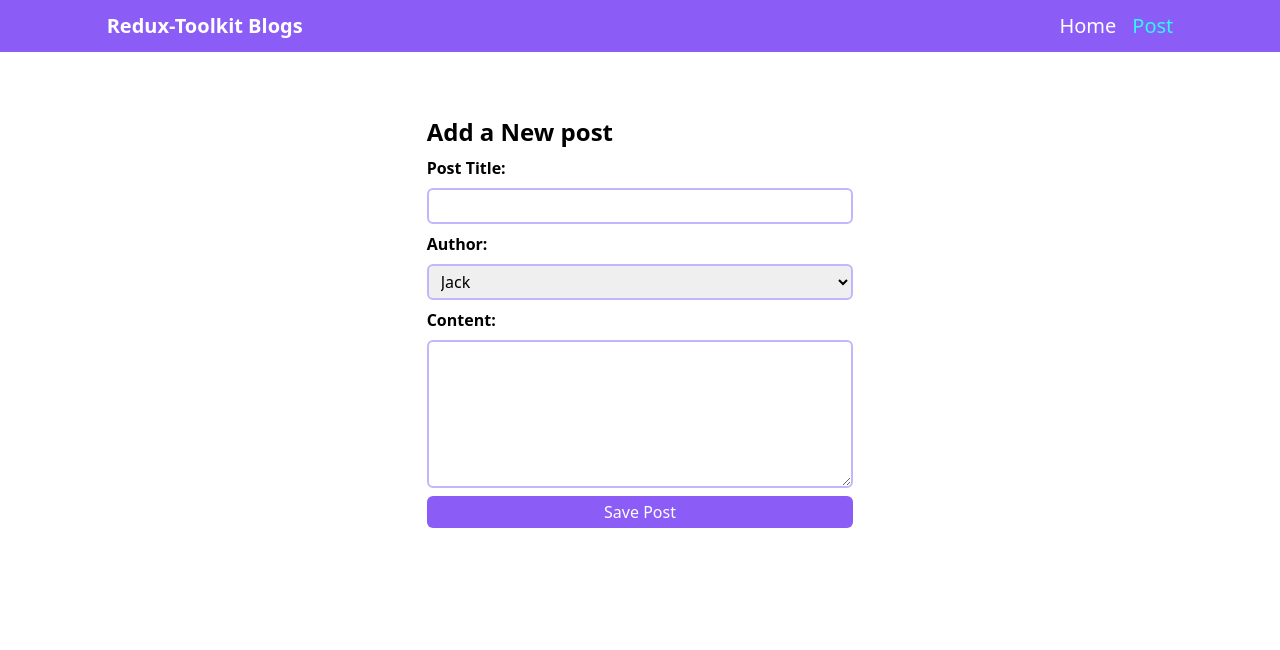
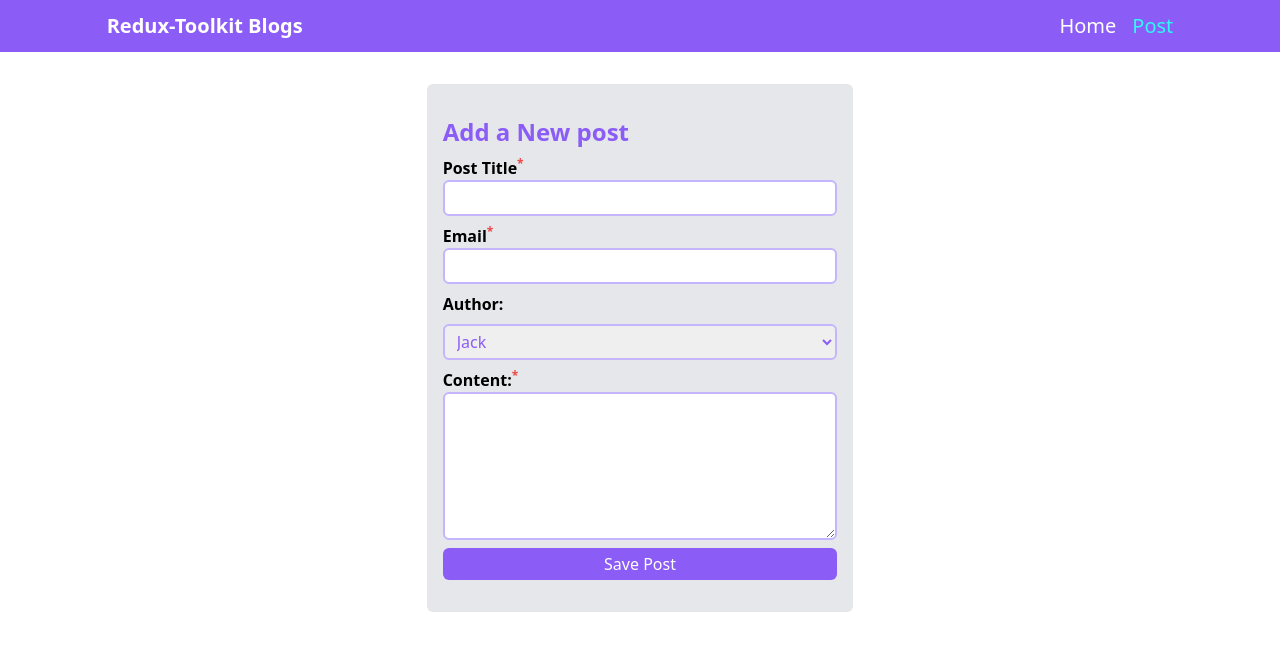
Before and after one commit to alokup60/blog-app-toolkit, a React (Create React App) app: page /post in a window 1280 px wide. Shown: the top 650 px of the page. Built offline with nearby package versions, Linux system fonts and the light colour scheme.

Commit message:
customize form validation-added

```diff
--- a/package.json
+++ b/package.json
@@ -9,10 +9,12 @@
     "@testing-library/user-event": "^13.5.0",
     "react": "^18.2.0",
     "react-dom": "^18.2.0",
+    "react-hot-toast": "^2.4.1",
     "react-icons": "^4.11.0",
     "react-redux": "^8.1.3",
     "react-router-dom": "^6.16.0",
     "react-scripts": "5.0.1",
+    "react-toastify": "^9.1.3",
     "web-vitals": "^2.1.4"
   },
   "scripts": {
--- a/src/components/Post.jsx
+++ b/src/components/Post.jsx
@@ -1,11 +1,16 @@
-import React, { useState } from "react";
+import React, { useEffect, useState } from "react";
+import toast from "react-hot-toast";
 
 const Post = () => {
   const [data, setData] = useState({
     title: "",
+    email: "",
     author: "",
     content: "",
   });
+
+  const [formErrors, setFormErrors] = useState({});
+  const [isSubmit, setIsSubmit] = useState(false);
 
   const changeHandler = (e) => {
     const { name, value } = e.target;
@@ -17,21 +22,67 @@ const Post = () => {
     });
   };
 
+  useEffect(() => {
+    console.log(formErrors);
+    if (Object.keys(formErrors).length === 0 && isSubmit) {
+      console.log(formErrors);
+    }
+  }, [formErrors, isSubmit]);
+
+  const validate = (values) => {
+    const errors = {};
+    const regex = /^[^\s@]+@[^\s@]+\.[^\s@]+$/;
+
+    if (!values.title) {
+      errors.title = "Title is required";
+    }
+
+    if (!values.content) {
+      errors.content = "Content is required";
+    } else if (values.content.length < 10) {
+      errors.content = "Content must be more than 10 characters.";
+    }
+
+    if (!values.email) {
+      errors.email = "Email is required !";
+    } else if (!regex.test(values.email)) {
+      errors.email = "This is not valid email format";
+    }
+    return errors;
+  };
+
   const submitHandler = (e) => {
     e.preventDefault();
+    const errors = validate(data);
+    setFormErrors(errors);
+    setIsSubmit(true);
     console.log(data);
+
+    if (Object.keys(errors).length === 0) {
+      toast.success("Form Submitted successfully!");
+      setData({
+        title: "",
+        email: "",
+        author: "",
+        content: "",
+      });
+    }
   };
 
   return (
     <div>
-      <div className="w-6/12 flex flex-col  justify-center gap-4 mx-auto mt-[4rem]">
+      <div className="w-6/12 flex flex-col  justify-center gap-4 mx-auto mt-[2rem]">
         <form
           onSubmit={submitHandler}
-          className="flex flex-col gap-2 w-8/12 justify-center mx-auto"
+          className="flex flex-col gap-2 w-8/12 justify-center mx-auto bg-gray-200 px-4 py-[2rem] rounded-md"
         >
-          <h2 className="font-semibold text-2xl">Add a New post</h2>
-          <div className="flex flex-col gap-2">
-            <label className="font-semibold">Post Title:</label>
+          <h2 className="font-semibold text-2xl text-violet-500">
+            Add a New post
+          </h2>
+          <div className="flex flex-col">
+            <label className="font-semibold">
+              Post Title<sup className="text-red-500">*</sup>{" "}
+            </label>
             <input
               type="text"
               value={data.title}
@@ -39,6 +90,20 @@ const Post = () => {
               name="title"
               className="border-2 outline-none px-2 py-1 border-violet-300 caret-violet-500 rounded-md"
             />
+            <span className="text-red-500">{formErrors.title}</span>
+          </div>
+          <div className="flex flex-col">
+            <label className="font-semibold">
+              Email<sup className="text-red-500">*</sup>
+            </label>
+            <input
+              type="text"
+              value={data.email}
+              onChange={changeHandler}
+              name="email"
+              className="border-2 outline-none px-2 py-1 border-violet-300 caret-violet-500 rounded-md"
+            />
+            <span className="text-red-500">{formErrors.email}</span>
           </div>
           <div className="flex flex-col gap-2">
             <label className="font-semibold"> Author:</label>
@@ -46,17 +111,29 @@ const Post = () => {
               value={data.author}
               onChange={changeHandler}
               name="author"
-              className="border-2 px-2 py-1 rounded-md border-violet-300 outline-none"
+              className="border-2 px-2 py-1 rounded-md border-violet-300 outline-none cursor-pointer text-violet-500"
             >
-              <option value="Jack">Jack</option>
-              <option value="Ryan">Ryan</option>
-              <option value="Ryder">Ryder</option>
-              <option value="Ram">Ram</option>
-              <option value="Rajendra">Rajendra</option>
+              <option value="Jack" className="text-violet-500">
+                Jack
+              </option>
+              <option value="Ryan" className="text-violet-500">
+                Ryan
+              </option>
+              <option value="Ryder" className="text-violet-500">
+                Ryder
+              </option>
+              <option value="Ram" className="text-violet-500">
+                Ram
+              </option>
+              <option value="Rajendra" className="text-violet-500">
+                Rajendra
+              </option>
             </select>
           </div>
-          <div className="flex flex-col gap-2">
-            <label className="font-semibold"> Content:</label>
+          <div className="flex flex-col">
+            <label className="font-semibold">
+              Content:<sup className="text-red-500">*</sup>
+            </label>
             <textarea
               value={data.content}
               onChange={changeHandler}
@@ -64,6 +141,7 @@ const Post = () => {
               className="border-2 resize-y outline-none border-violet-300 rounded-md px-2"
               rows={6}
             ></textarea>
+            <span className="text-red-500">{formErrors.content}</span>
           </div>
           <button className="bg-violet-500 py-1  text-white rounded-md hover:bg-violet-600 transition-all ease-in delay-100">
             Save Post
--- a/src/index.js
+++ b/src/index.js
@@ -2,10 +2,12 @@ import React from "react";
 import ReactDOM from "react-dom/client";
 import "./index.css";
 import App from "./App";
+import { Toaster } from "react-hot-toast";
 
 const root = ReactDOM.createRoot(document.getElementById("root"));
 root.render(
   <React.StrictMode>
     <App />
+    <Toaster />
   </React.StrictMode>
 );
```
Also changed, not shown: 1 other file (tests, documents, lock files or other folders).
